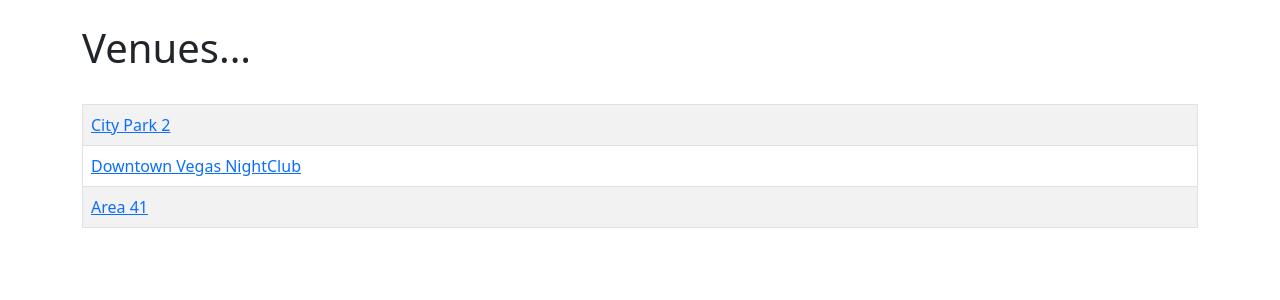
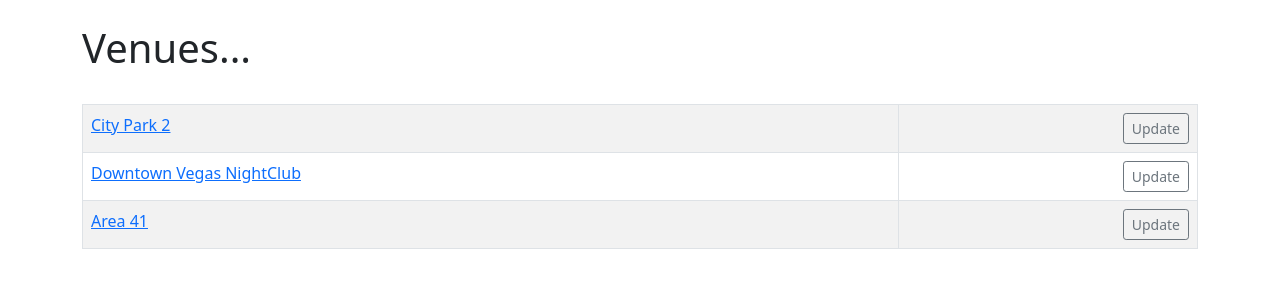
Before and after one commit to FabianArturo5/ClubDjango, a Django app: page /list_venues in a window 1280 px wide. Shown: the part 56-356 px from the top of the page. Run offline with Django 5.2, Linux system fonts and the light colour scheme; data comes from the database, SQL or seed files in the repository; both versions use the stored data as it was after the commit.

Commit message:
added page to update venues

```diff
--- a/myclub_website/events/templates/events/venue.html
+++ b/myclub_website/events/templates/events/venue.html
@@ -7,7 +7,11 @@
 <table class="table table-hover table-striped table-bordered">
 {% for venue in venue_list %}
 <tr>
-<td><a href="{% url 'show-venue' venue.id  %}"> {{ venue }} </a></td>
+<td><a href="{% url 'show-venue' venue.id  %}"> {{ venue }} </a>
+</td>
+<td align="right">
+    <a href="{% url 'update-venue' venue.id %}" class="btn btn-outline-secondary btn-sm">Update</a>
+</td>
 </tr>
 {% endfor %}
 </table>
--- a/myclub_website/events/urls.py
+++ b/myclub_website/events/urls.py
@@ -8,4 +8,5 @@ urlpatterns = [
     path('list_venues', views.list_venues, name="list-venues"),
     path('show_venue/<venue_id>', views.show_venue, name="show-venue"),
     path('search_venues', views.search_venues, name="search-venues"),
+    path('update_venue/<venue_id>', views.update_venue, name="update-venue"),
 ]
--- a/myclub_website/events/views.py
+++ b/myclub_website/events/views.py
@@ -1,4 +1,4 @@
-from django.shortcuts import render
+from django.shortcuts import render, redirect
 import calendar
 from calendar import HTMLCalendar
 from datetime import datetime
@@ -6,6 +6,17 @@ from django.http import HttpResponseRedirect
 from .models import Event, Venue
 from .forms import VenueForm
 
+#Function to update a venue, it gets the data and you can change with the VenueForm
+def update_venue(request, venue_id):
+    venue = Venue.objects.get(pk=venue_id)
+    #Instace uses to get all the data from the db
+    form = VenueForm(request.POST or None, instance=venue)
+    if form.is_valid():
+        form.save()
+        return redirect('list-venues')
+    return render(request, 'events/update_venue.html', {'venue':venue,
+                                                        'form':form})
+#Function to search Venues on the navbar
 def search_venues(request):
     if request.method == "POST":
         searched = request.POST['searched']
```
Also changed, not shown: myclub_website/events/templates/events/update_venue.html (added, +13 -0 lines), myclub_website/db.sqlite3.
